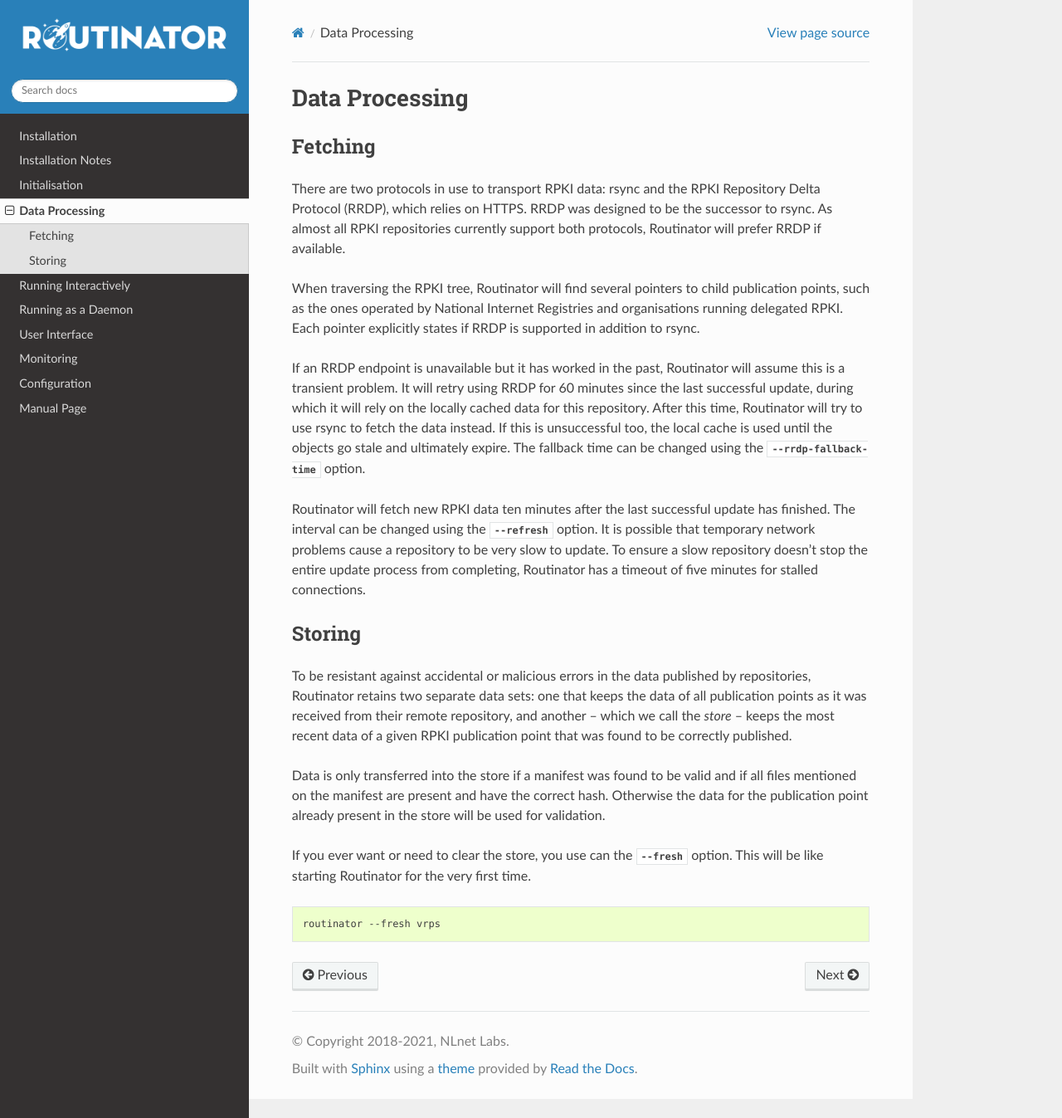
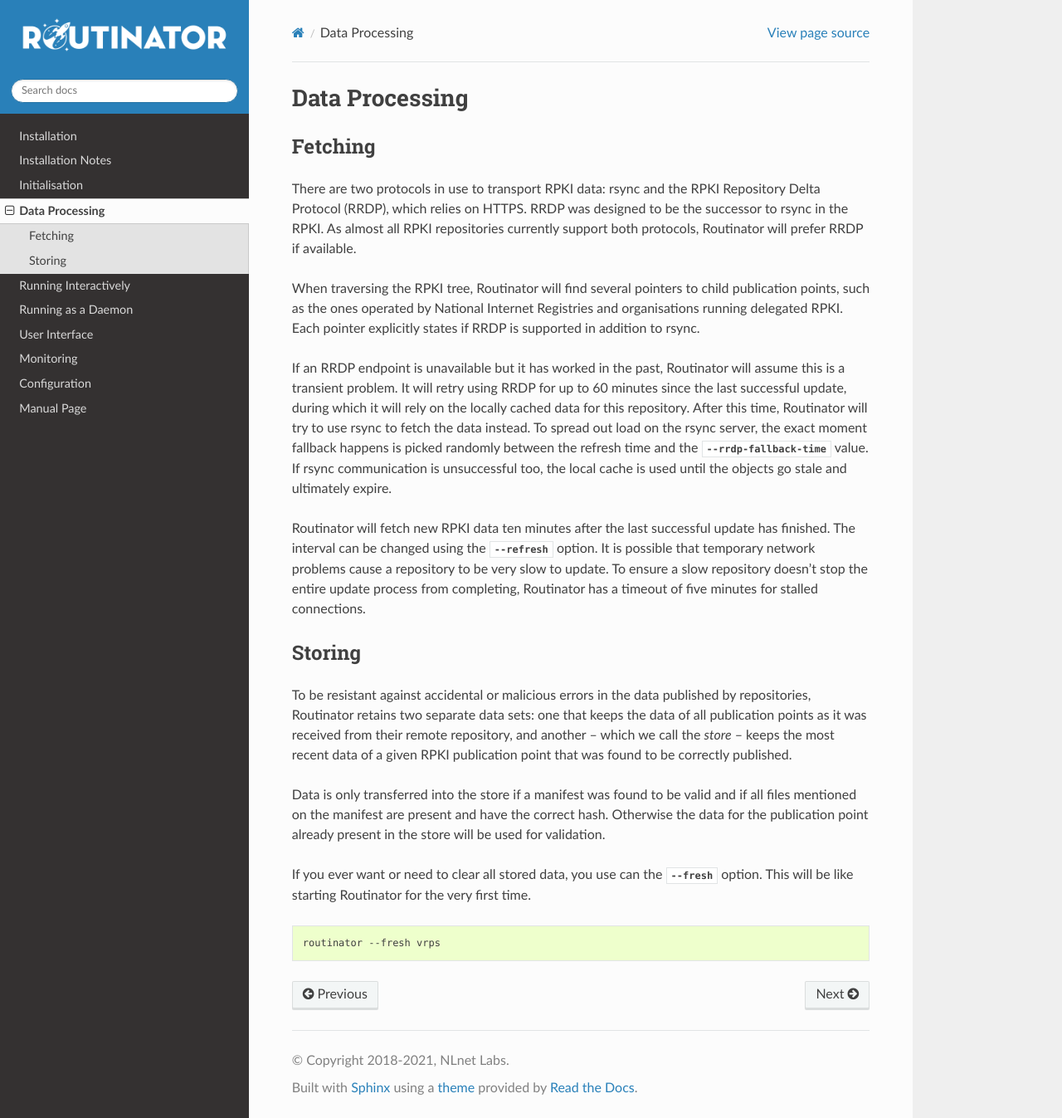
Before and after one commit to NLnetLabs/routinator, a Sphinx documentation site: the page built from source/data-processing.rst, in a window 1280 px wide and 1347 px high. Shown: the whole window at 83% size. Built offline with Sphinx 7.4.7 and the Read the Docs theme 2.0.0, drawn with Linux system fonts in a browser that asks for light colours.

Commit message:
review feedback

```diff
--- a/source/data-processing.rst
+++ b/source/data-processing.rst
@@ -8,8 +8,8 @@ Fetching
 
 There are two protocols in use to transport RPKI data: rsync and the RPKI
 Repository Delta Protocol (RRDP), which relies on HTTPS. RRDP was designed to be
-the successor to rsync. As almost all RPKI repositories currently support both
-protocols, Routinator will prefer RRDP if available.
+the successor to rsync in the RPKI. As almost all RPKI repositories currently
+support both protocols, Routinator will prefer RRDP if available.
 
 When traversing the RPKI tree, Routinator will find several pointers to child
 publication points, such as the ones operated by National Internet Registries
@@ -17,12 +17,14 @@ and organisations running delegated RPKI. Each pointer explicitly states if RRDP
 is supported in addition to rsync.
 
 If an RRDP endpoint is unavailable but it has worked in the past, Routinator
-will assume this is a transient problem. It will retry using RRDP for 60 minutes
-since the last successful update, during which it will rely on the locally
-cached data for this repository. After this time, Routinator will try to use
-rsync to fetch the data instead. If this is unsuccessful too, the local cache is
-used until the objects go stale and ultimately expire. The fallback time can be
-changed using the :option:`--rrdp-fallback-time` option.
+will assume this is a transient problem. It will retry using RRDP for up to 60
+minutes since the last successful update, during which it will rely on the
+locally cached data for this repository. After this time, Routinator will try to
+use rsync to fetch the data instead. To spread out load on the rsync server, the
+exact moment fallback happens is picked randomly between the refresh time and
+the :option:`--rrdp-fallback-time` value. If rsync communication is
+unsuccessful too, the local cache is used until the objects go stale and
+ultimately expire.
 
 Routinator will fetch new RPKI data ten minutes after the last successful update
 has finished. The interval can be changed using the :option:`--refresh` option.
@@ -35,18 +37,19 @@ Storing
 -------
 
 To be resistant against accidental or malicious errors in the data published by
-repositories, Routinator retains two separate data sets: one that keeps the
-data of all publication points as it was received from their remote repository,
-and another – which we call the *store* – keeps the most recent data of a given
-RPKI publication point that was found to be correctly published.
+repositories, Routinator retains two separate data sets: one that keeps the data
+of all publication points as it was received from their remote repository, and
+another – which we call the *store* – keeps the most recent data of a given RPKI
+publication point that was found to be correctly published.
 
 Data is only transferred into the store if a manifest was found to be valid and
 if all files mentioned on the manifest are present and have the correct hash.
 Otherwise the data for the publication point already present in the store will
 be used for validation.
 
-If you ever want or need to clear the store, you use can the :option:`--fresh`
-option. This will be like starting Routinator for the very first time.
+If you ever want or need to clear all stored data, you use can the
+:option:`--fresh` option. This will be like starting Routinator for the very
+first time.
 
 .. code-block:: text
 
```
